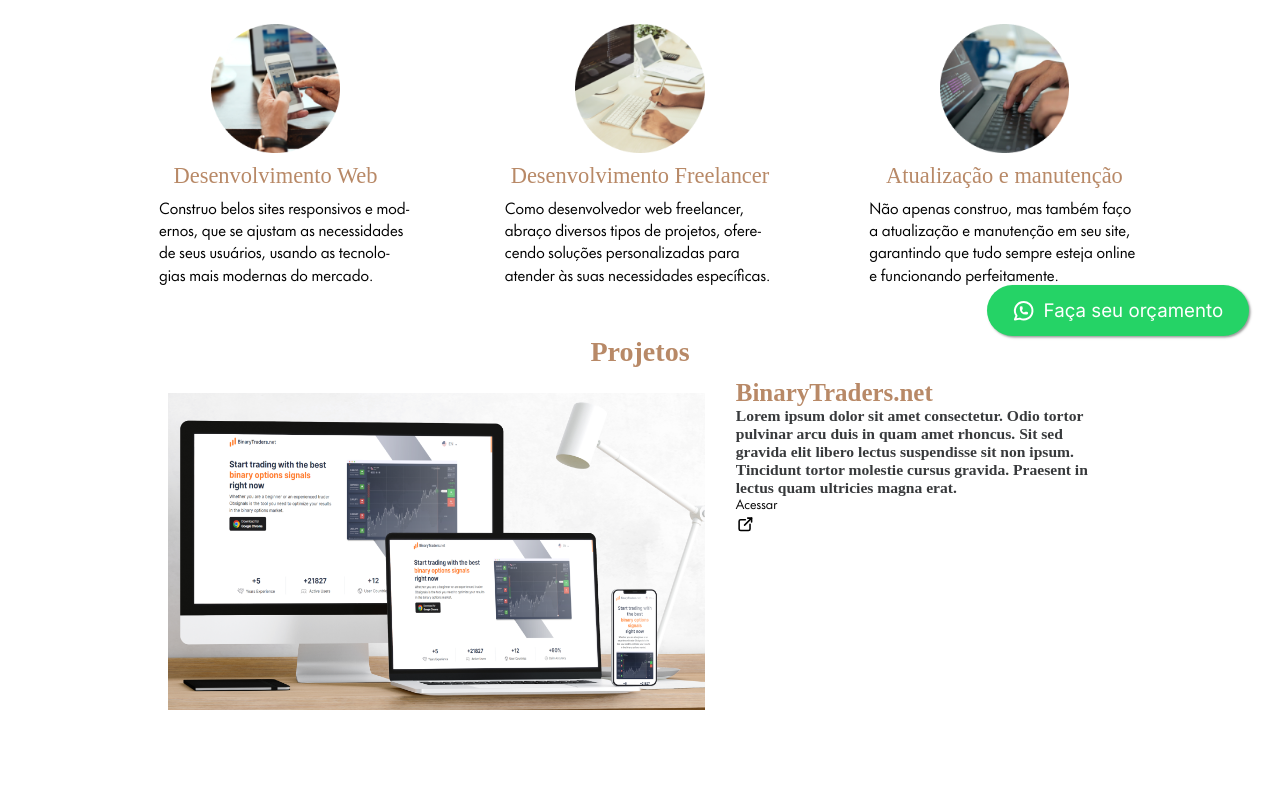
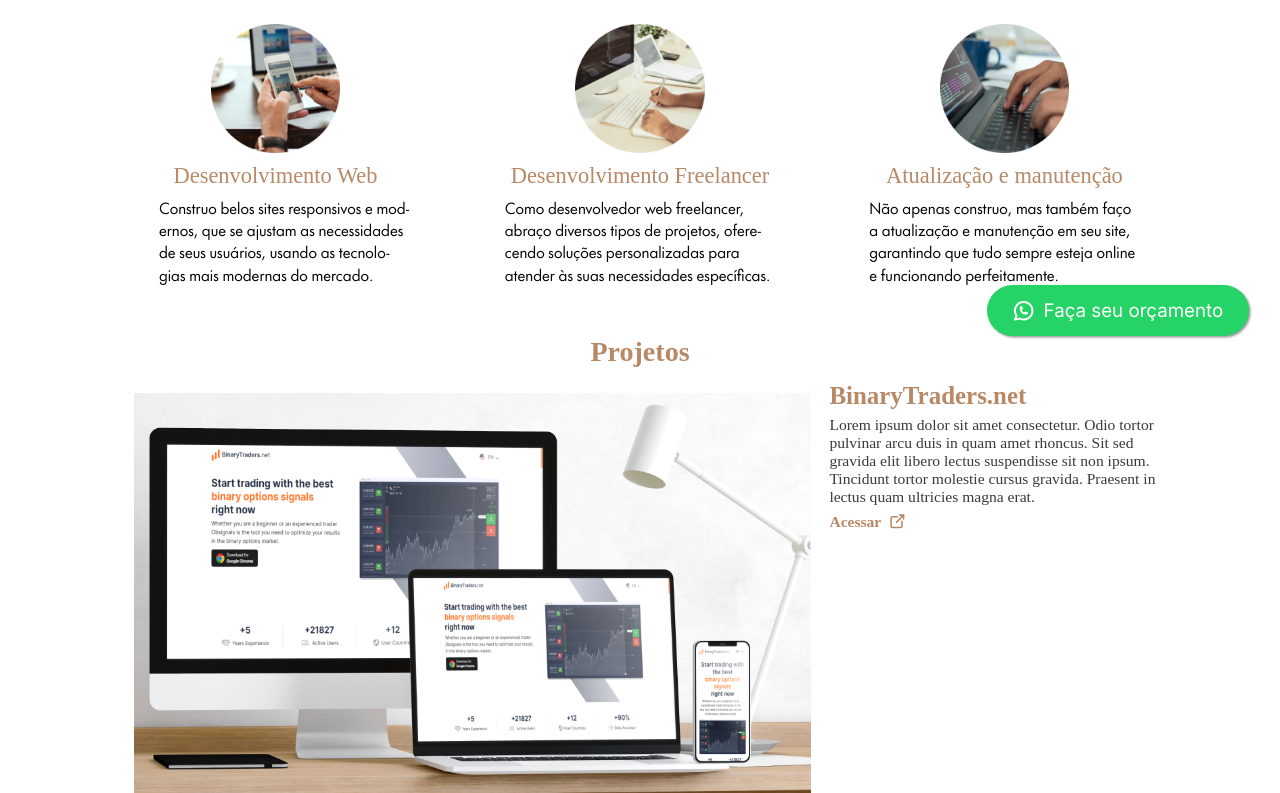
Before and after one commit to david-fernando/davidfernandodev, a Next.js app: page / in a window 1280 px wide. Shown: the part 433-1226 px from the top of the page. Before the commit the page ends 1143 px from the top, so only its background shows below. Built offline with nearby package versions, Linux system fonts and the light colour scheme.

Commit message:
Update Projects.module.css

```diff
--- a/src/styles/components/Projects.module.css
+++ b/src/styles/components/Projects.module.css
@@ -36,11 +36,23 @@
   display: flex;
   width: 30.1875rem;
   height: 11.375rem;
+  gap: 0.5rem;
   flex-direction: column;
   justify-content: flex-start;
   flex-shrink: 0;
   position: relative;
-  top: -18px;
+  top: -14px;
+}
+
+.project > div > a {
+  @apply flex items-center;
+  gap: 0.5rem;
+  color: var(--light-taupe);
+  font-family: Futura Now Headline;
+  font-size: 1.25rem;
+  font-style: normal;
+  font-weight: 700;
+  line-height: normal;
 }
 
 .project > div > p:nth-child(1) {
@@ -57,6 +69,39 @@
   font-family: Futura Now Headline;
   font-size: 1.25rem;
   font-style: normal;
-  font-weight: 700;
   line-height: normal;
 }
+
+@media (max-width: 1687px) {
+  .project {
+    gap: 1.5rem;
+    justify-content: space-between;
+  }
+}
+
+@media (max-width: 1623px) {
+  .project > div {
+    width: 29.1875rem;
+  }
+}
+
+@media (max-width: 1566px) {
+  .project > div {
+    width: 28.1875rem;
+  }
+}
+
+@media (max-width: 1513px) {
+  .project > div {
+    width: 27.1875rem;
+  }
+}
+
+@media (max-width: 1392px) {
+  .project {
+    width: 101.4dvw;
+  }
+  .project > img {
+    width: 67.802dvw;
+  }
+}
```
